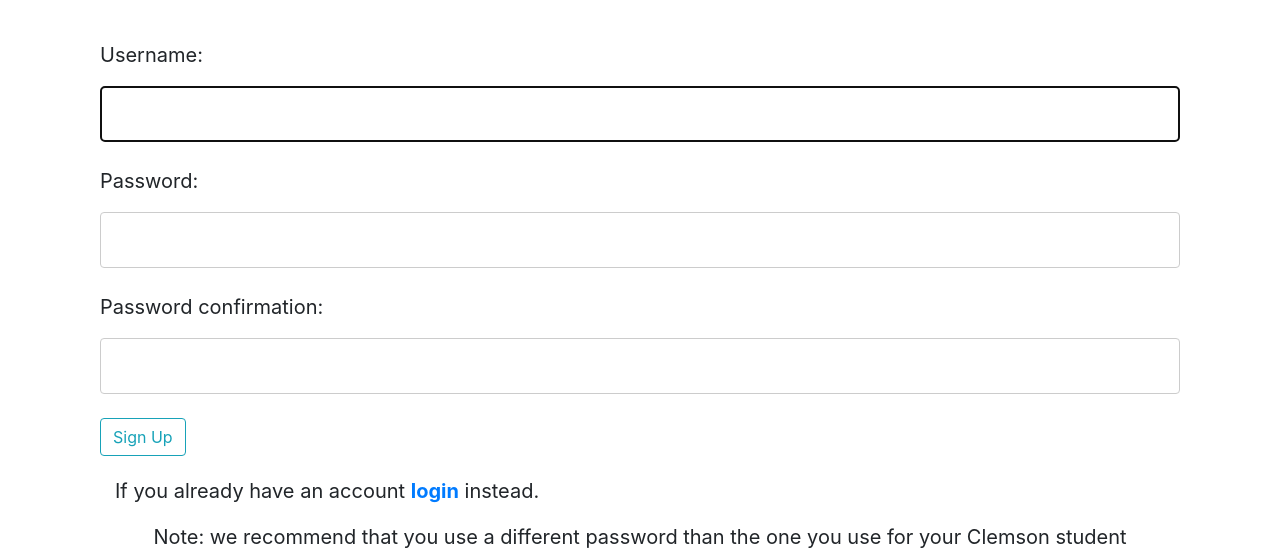
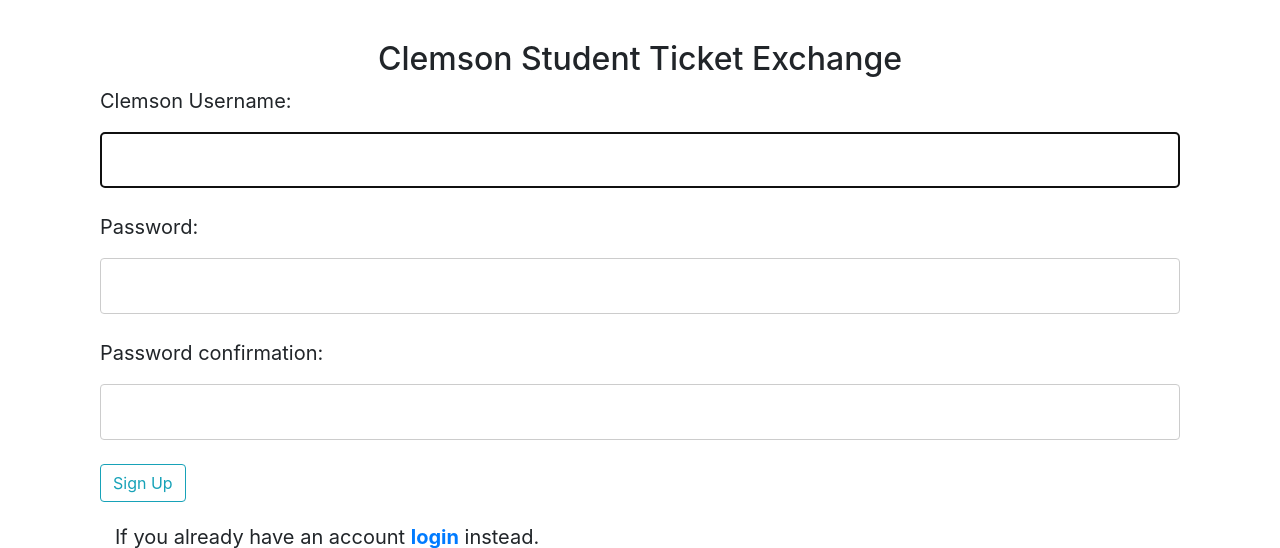
Before and after one commit to johnwashburne/CU-Exchange, a Django app: page /register/ in a window 1280 px wide. Shown: the part 96-644 px from the top of the page. Run offline with Django 3.2, Linux system fonts and the light colour scheme; some libraries are stand-ins or nearby versions.

Commit message:
Add files

```diff
--- a/exchange/forms.py
+++ b/exchange/forms.py
@@ -21,6 +21,7 @@
 
     location = forms.CharField(max_length=6, widget=forms.Select(choices=LOCATION_CHOICES))
     price = forms.DecimalField(max_digits=6, decimal_places=2, validators=[MinValueValidator(Decimal('5.00'))])
+    checkbox = forms.BooleanField(required=True, label='I acknowledge that I understand that Clemson policy dictates that lottery or gameday pickup tickets may not be bought or sold, and affirm that I am in compliance with these rules.')
 
 
 class UserCreateForm(UserCreationForm):
--- a/exchange/templates/exchange/base.html
+++ b/exchange/templates/exchange/base.html
@@ -5,6 +5,8 @@
     {% load static %}
     <link rel="stylesheet" href="{% static "style.css" %}">
     <script src="https://code.jquery.com/jquery.min.js"></script>
+    <title>CU Exchange</title>
+    <meta name="description" content="Clemson Student Ticket Exchange">
     <link href="https://stackpath.bootstrapcdn.com/bootstrap/4.3.1/css/bootstrap.min.css" rel="stylesheet" integrity="sha384-ggOyR0iXCbMQv3Xipma34MD+dH/1fQ784/j6cY/iJTQUOhcWr7x9JvoRxT2MZw1T" crossorigin="anonymous">
 </head>
 
--- a/exchange/templates/exchange/home-page.html
+++ b/exchange/templates/exchange/home-page.html
@@ -4,18 +4,19 @@
   <!--Body of page-->
   <style>
     .main-img {
-      width: 80%;
+      width: 70%;
       display: block;
       margin-left: auto;
       margin-right: auto;
     }
+
   </style>
   <div class="container">
     <div class="row">
       <div class="col">
         <h1>Clemson Ticket Exchange</h1>
         <br>
-        <p>Buy and sell Clemson Football tickets quickly and easily. All tickets are sold on a first-come first-serve basis. Post the tickets you would like to sell at your price and let everyone else do the rest.</p>
+        <p><a href="/games">Buy</a> and <a href="/sell">sell</a> Clemson Football tickets quickly and easily. All tickets are sold on a first-come first-serve basis. Post the tickets you would like to sell at your price and let everyone else do the rest.</p>
         <br>
         <img src="{% static "hill-image.jpg" %}" class="center-block main-img">
       </div>
--- a/exchange/templates/exchange/home.html
+++ b/exchange/templates/exchange/home.html
@@ -18,9 +18,12 @@
     .help {
       float: left;
     }
+
+
   </style>
 
   <div class="container">
+    <h2>Clemson Student Ticket Exchange</h2>
     <form method="POST">
         {% csrf_token %}
         {{form.as_p}}
@@ -31,6 +34,9 @@
       <p class="help">Note: we recommend that you use a different password than the one you use for your Clemson student account</p>
     </div>
   </div>
+  <script type="text/javascript">
+    document.body.innerHTML = document.body.innerHTML.replace('Username', 'Clemson Username');
+  </script>
 
 </div>
 {% endblock %}
--- a/exchange/templates/exchange/login.html
+++ b/exchange/templates/exchange/login.html
@@ -17,6 +17,7 @@
   </style>
 
   <div class="container">
+    <h2>Clemson Student Ticket Exchange</h2>
       <form method="POST">
       {% csrf_token %}
       {{form.as_p}}
```
Also changed, not shown: cuexchange/settings.py (+6 -1 lines), exchange/admin.py (deleted, +0 -8 lines), requirements.txt (added, +8 -0 lines), cuexchange/__init__.py (deleted), db.sqlite3 (deleted), exchange/__init__.py (deleted), 1 other file.
